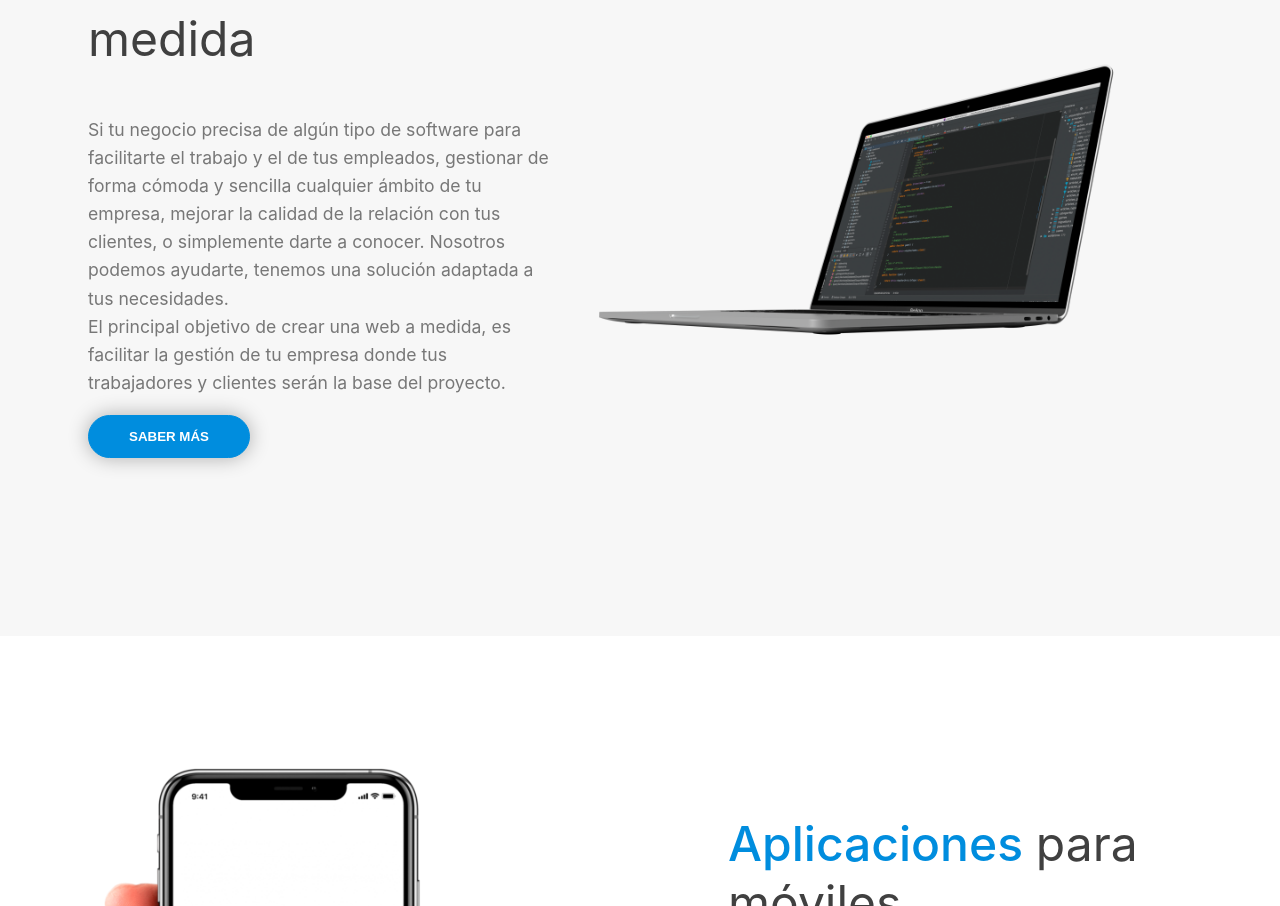
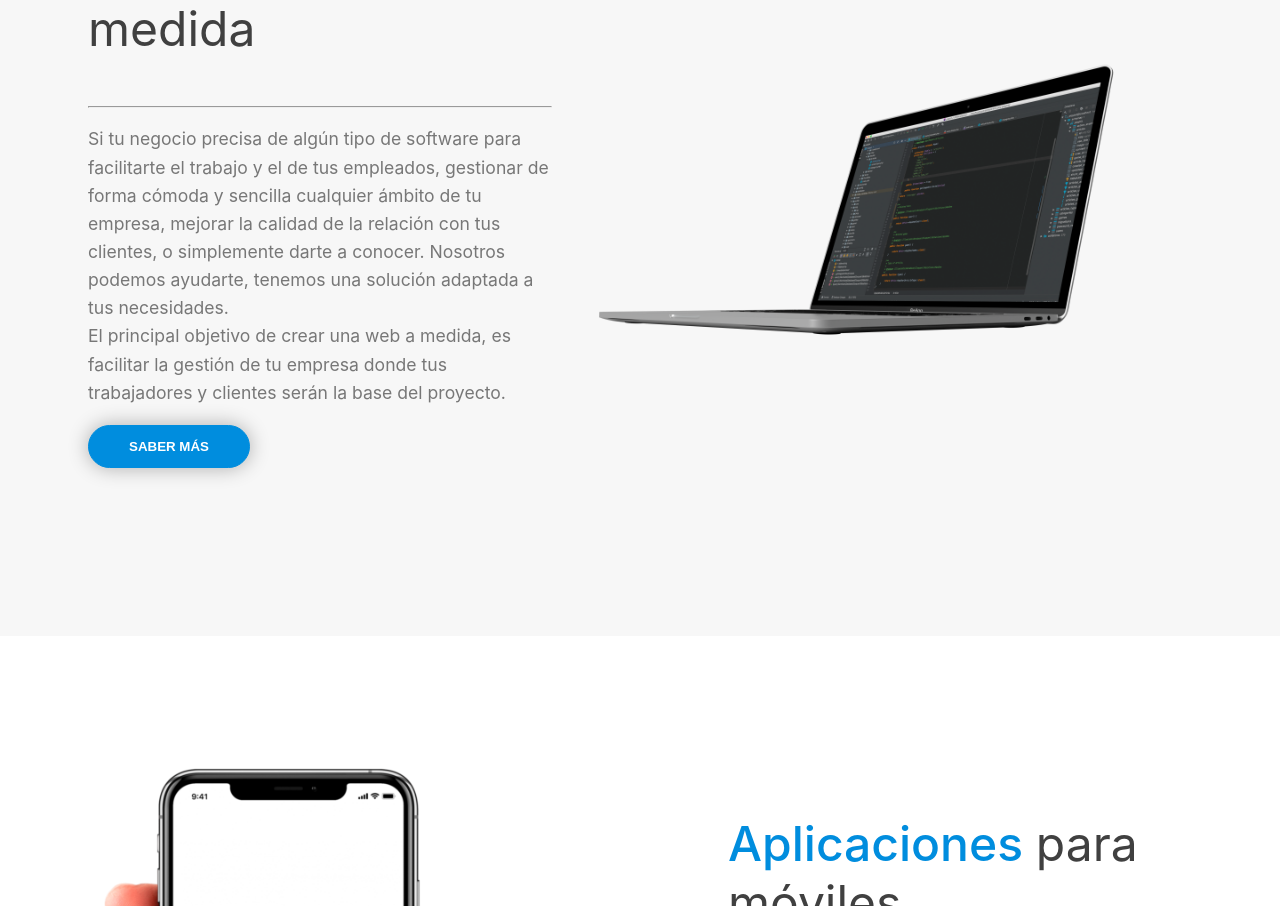
Before and after one commit to kevinriveracode/BusinessIntelligence, a React (Create React App) app: page / in a window 1280 px wide. Shown: the part 2980-3886 px from the top of the page. Built offline with nearby package versions, Linux system fonts and the light colour scheme.

Commit message:
nuevos cambios2

```diff
--- a/src/components/ficha.jsx
+++ b/src/components/ficha.jsx
@@ -9,6 +9,7 @@ class Ficha extends Component {
             <h1>
               <span>Desarrollo web </span>a medida
             </h1>
+            <hr className="hr-site"/>
             <p>
               Si tu negocio precisa de algún tipo de software para facilitarte el trabajo y el de tus empleados, gestionar de forma cómoda y sencilla cualquier ámbito de tu empresa, mejorar la calidad de la relación con tus clientes, o simplemente darte a conocer.
               Nosotros podemos ayudarte, tenemos una solución adaptada a tus necesidades. <br/>
--- a/src/sass/home.scss
+++ b/src/sass/home.scss
@@ -4,7 +4,9 @@ $color-links: '#2f2c2c';
 $font-family: 'Varela Round';
 $padding: 2rem 5.5rem;
 $size-title: '1.5rem';
+.hr-site{
 
+}
 .Home{
   .MainMessage{
     display: flex;
```
